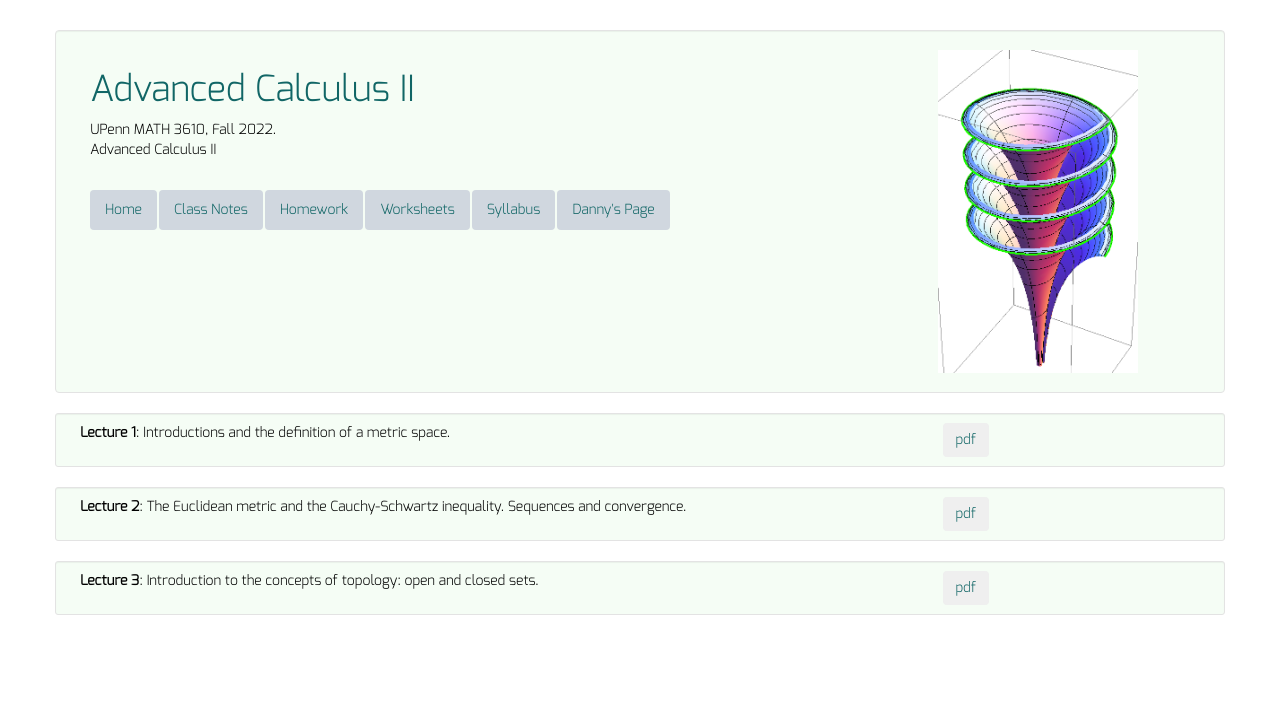
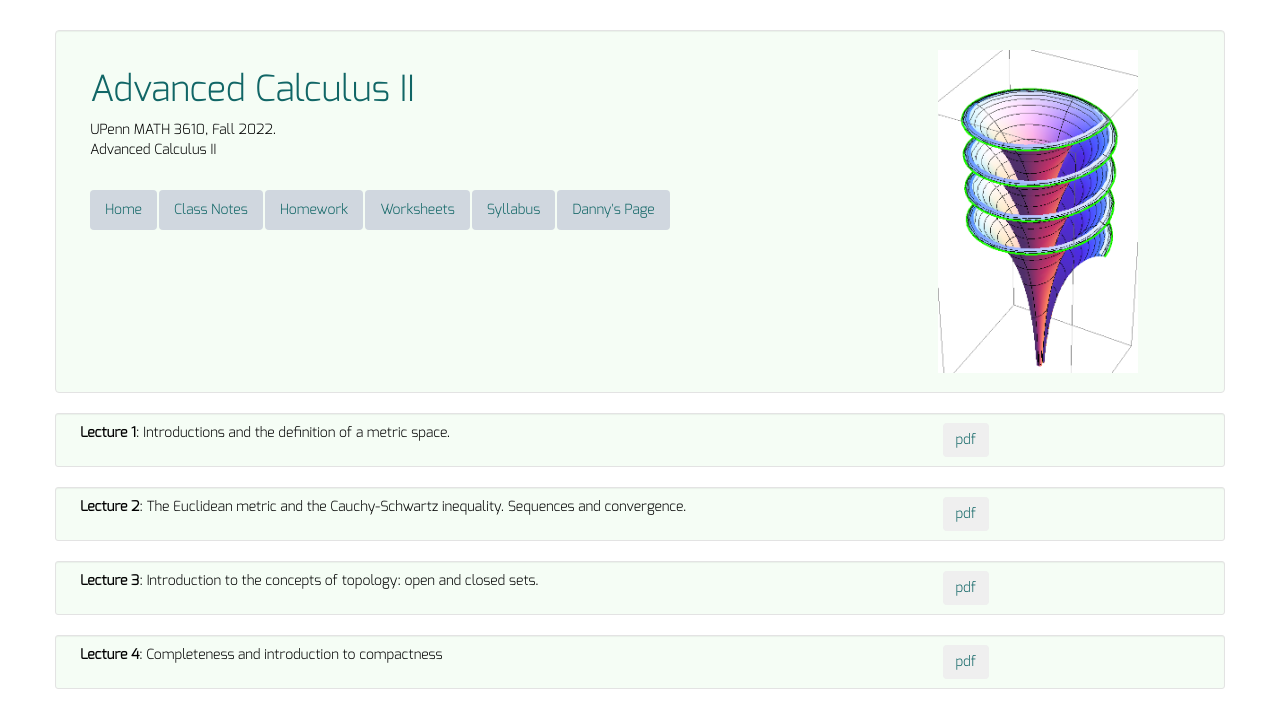
Before and after one commit to dkrashen/advancedcalc2, a Jekyll site: the page built from lectures/index.html, in a window 1280 px wide. Shown: the top 728 px of the page. Built offline with Jekyll 4.4.1, drawn with Linux system fonts in a browser that asks for light colours.

Commit message:
add lecture 4

```diff
--- a/_data/lectures.yml
+++ b/_data/lectures.yml
@@ -7,3 +7,6 @@
 - title: "Lecture 3"
   description: "Introduction to the concepts of topology: open and closed sets."
   filename: "lecture3.pdf"
+- title: "Lecture 4"
+  description: "Completeness and introduction to compactness"
+  filename: "lecture4.pdf"
```
Also changed, not shown: 1 other file.
